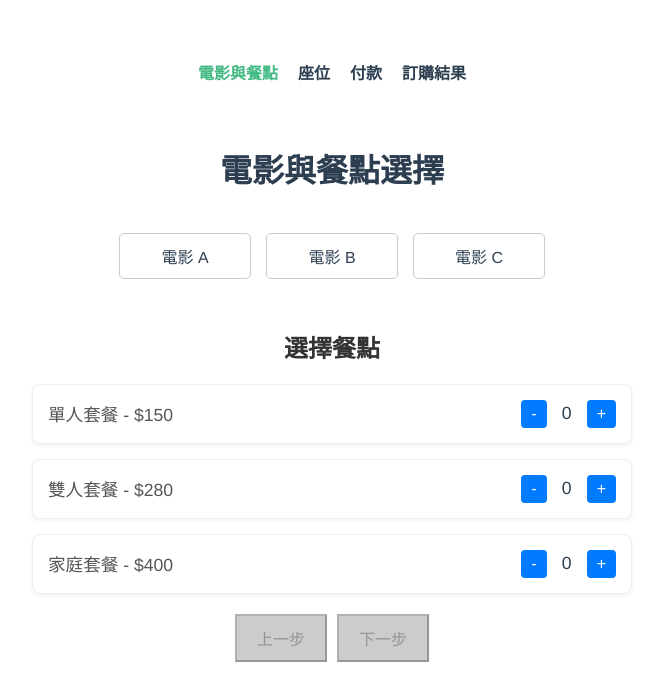
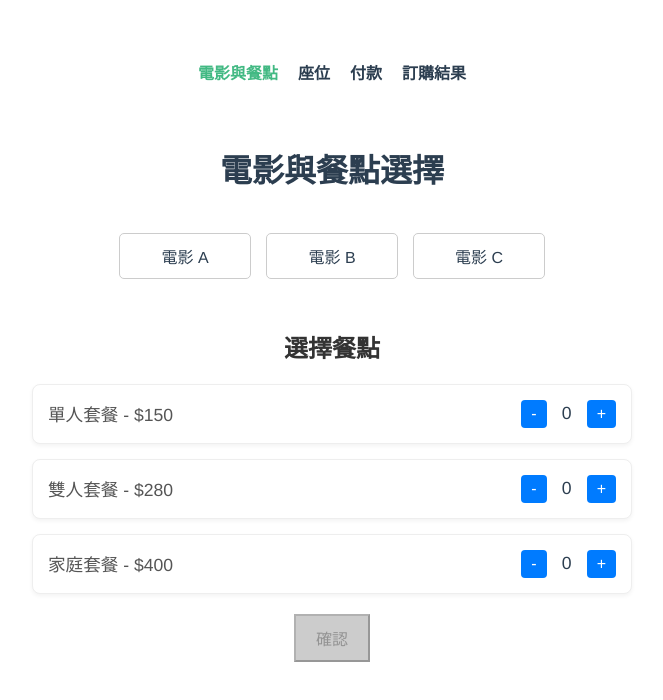
Before and after one commit to ytliuSVN/ticket-flow, a Vue app: page /booking/movie-combo in a window 1280 px wide. Shown: the top 700 px of the page, without its empty margins (308-971 px from the left). Built offline with nearby package versions, Linux system fonts and the light colour scheme.

Commit message:
hide button

```diff
--- a/src/components/NavigationButtons.vue
+++ b/src/components/NavigationButtons.vue
@@ -1,7 +1,7 @@
 <template>
   <div class="navigation-buttons">
-    <button @click="navigatePrev" :disabled="!prevRouteName">上一步</button>
-    <button @click="navigateNext" :disabled="nextButtonDisabled">下一步</button>
+    <button v-if="prevRouteName" @click="navigatePrev">返回</button>
+    <button @click="navigateNext" :disabled="nextButtonDisabled">確認</button>
   </div>
 </template>
 
```
